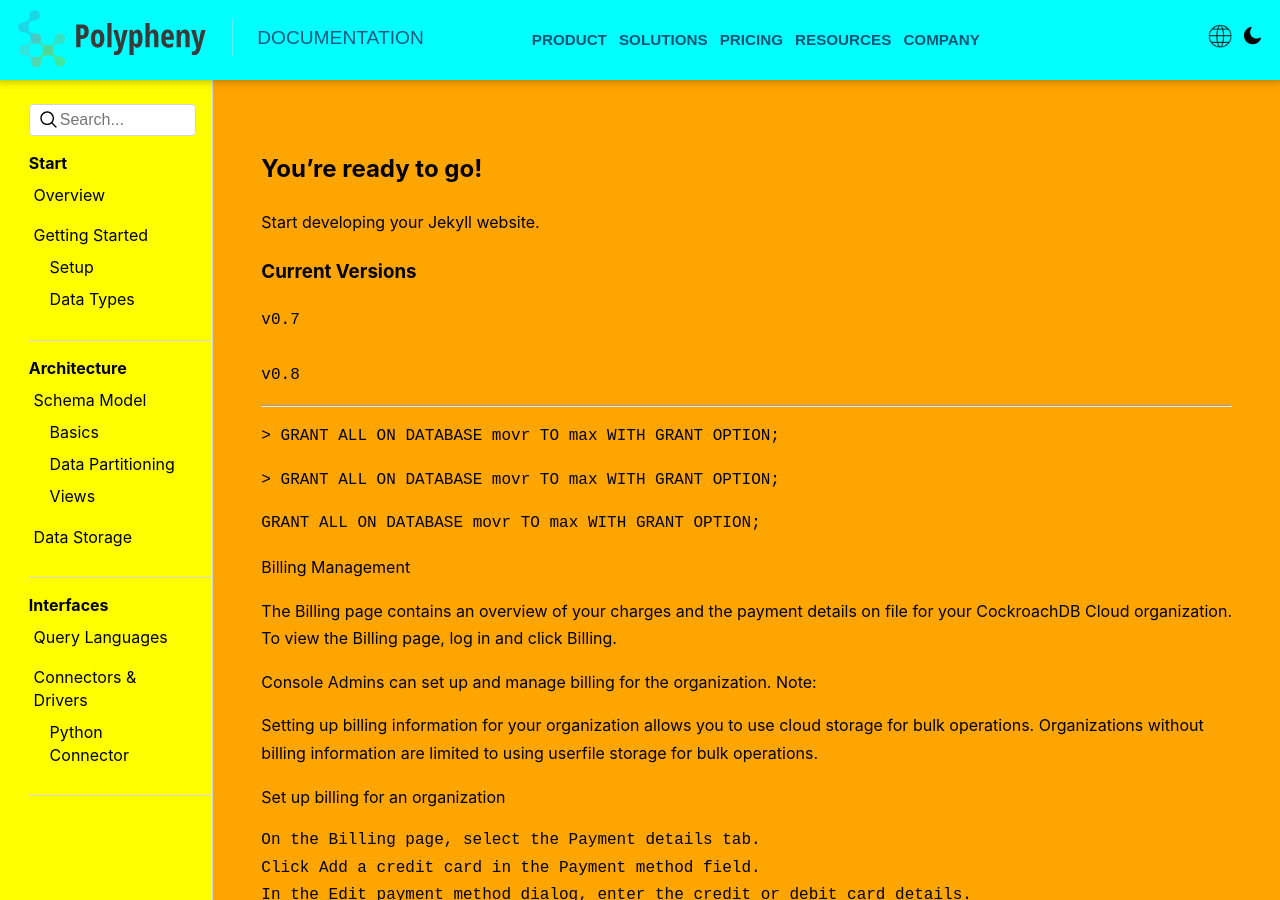
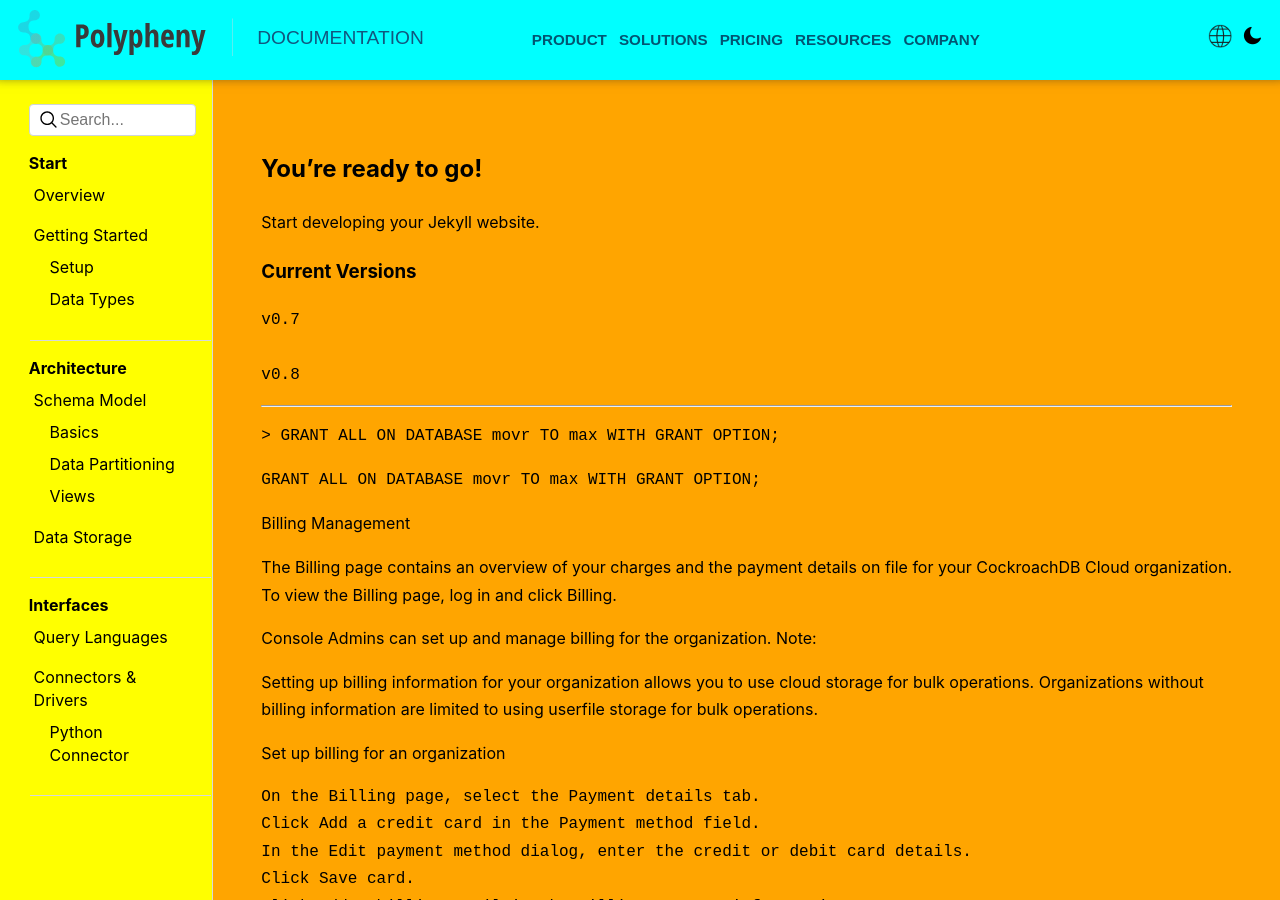
Before and after one commit to hennlo/docs, a Jekyll site: the page built from index.md, in a window 1280 px wide and 900 px high. Built offline with Jekyll 4.4.1, drawn with Linux system fonts in a browser that asks for light colours.

Commit message:
Update index.md

````diff
--- a/index.md
+++ b/index.md
@@ -15,10 +15,6 @@ Start developing your Jekyll website.
 
 ----
 
-
-~~~ sql
-> GRANT ALL ON DATABASE movr TO max WITH GRANT OPTION;
-~~~
 
 ``` sql
 > GRANT ALL ON DATABASE movr TO max WITH GRANT OPTION;
````
